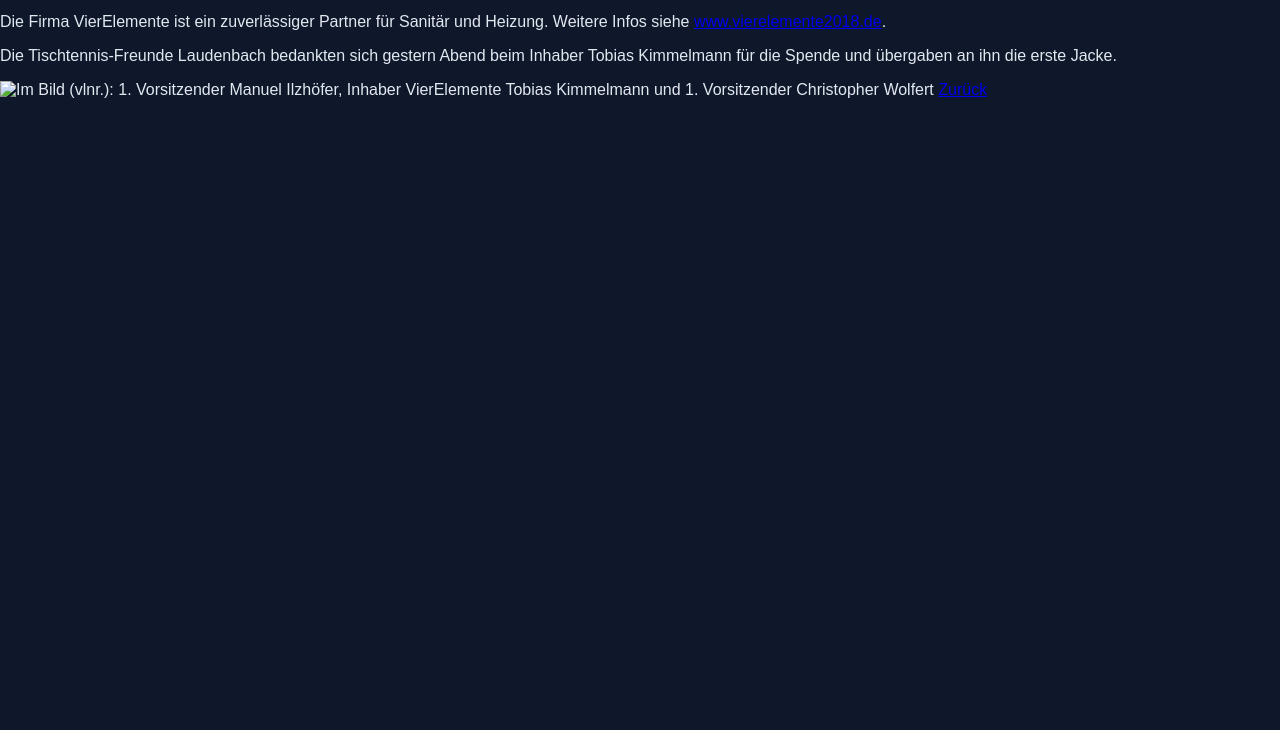
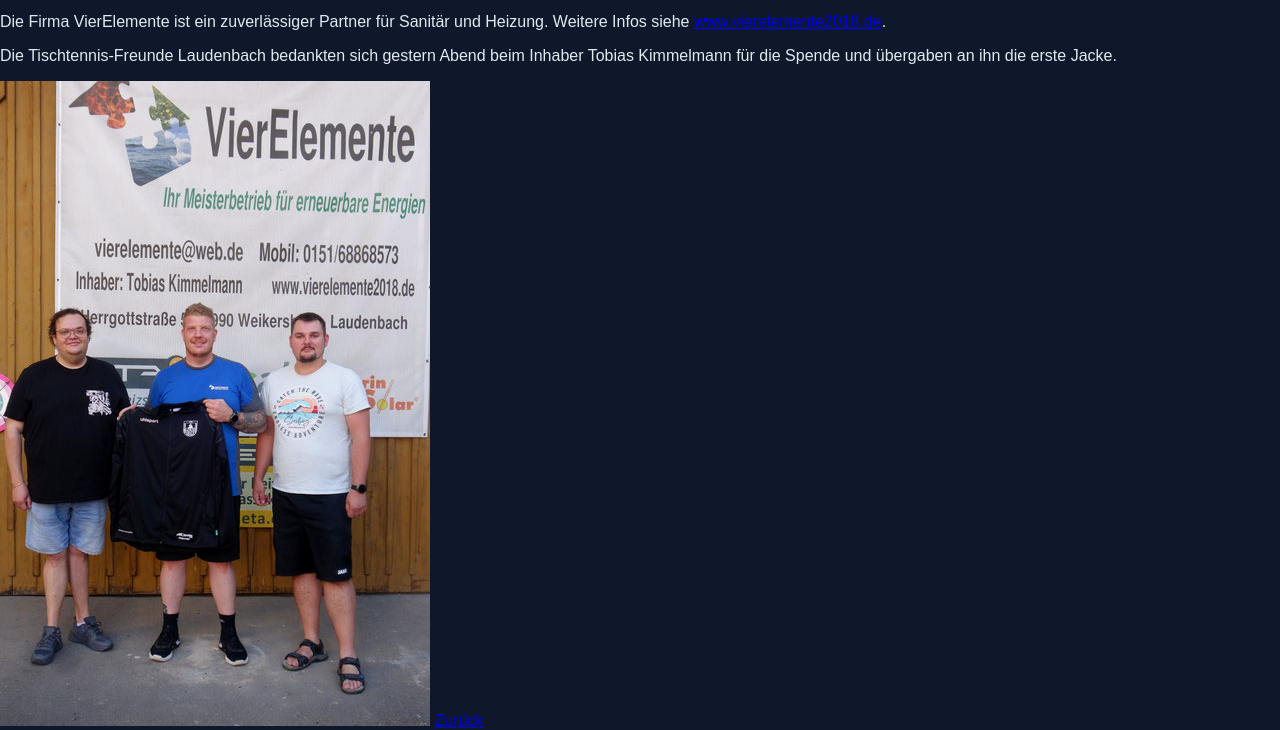
Before and after one commit to hmiku9457-pixel/TTF-Laudenbach, a plain HTML site: page news/artikel1.html in a window 1280 px wide. Shown: the part 119-849 px from the top of the page. Before the commit the page ends 800 px from the top, so only its background shows below. Drawn offline with Linux system fonts and the light colour scheme.

Commit message:
Update artikel1.html

```diff
--- a/news/artikel1.html
+++ b/news/artikel1.html
@@ -14,7 +14,7 @@
 
     <p>Die Tischtennis-Freunde Laudenbach bedankten sich gestern Abend beim Inhaber Tobias Kimmelmann für die Spende und übergaben an ihn die erste Jacke.</p>
 
-    <img src="images/VierElemente_TTFLaudenbach.jpg" alt="Im Bild (vlnr.): 1. Vorsitzender Manuel Ilzhöfer, Inhaber VierElemente Tobias Kimmelmann und 1. Vorsitzender Christopher Wolfert">
+    <img src="../images/VierElemente_TTFLaudenbach.jpg" alt="Im Bild (vlnr.): 1. Vorsitzender Manuel Ilzhöfer, Inhaber VierElemente Tobias Kimmelmann und 1. Vorsitzender Christopher Wolfert">
 
     <a href="../index.html">Zurück</a>
   </body>
```
